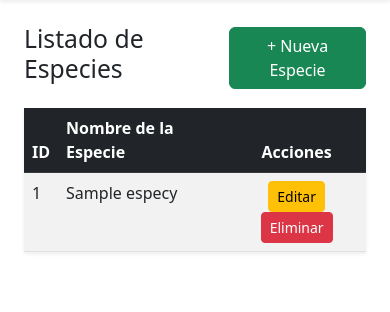
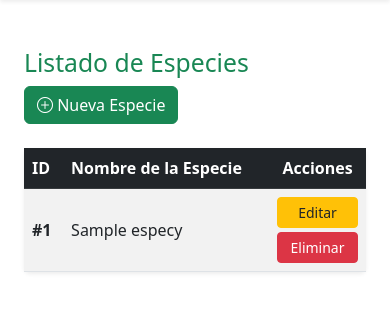
Before and after one commit to andrealuvjk/Proyecto-ReforestaSV, a Django app: page /inventarios/especies/ in a window 390 px wide. Shown: the part 58-370 px from the top of the page. Run offline with Django 5.2, Linux system fonts and the light colour scheme; tables that the repository leaves empty hold one stand-in row (values such as "Sample post").

Commit message:
corrigiendo responsive en especie

```diff
--- a/inventarios/templates/especies/especie_list.html
+++ b/inventarios/templates/especies/especie_list.html
@@ -1,43 +1,48 @@
 {% extends "base.html" %}
 
 {% block content %}
-<div class="container mt-4">
-    <div class="d-flex justify-content-between align-items-center mb-3">
-        <h2>Listado de Especies</h2>
-        <a href="{% url 'inventarios:especie_crear' %}" class="btn btn-success">
-            + Nueva Especie
+<div class="container py-4">
+    <!-- Cabecera adaptativa para pantallas pequeñas y grandes -->
+    <div class="d-flex flex-column flex-sm-row justify-content-between align-items-start align-items-sm-center mb-4 gap-2">
+        <h2 class="text-success m-0">Listado de Especies</h2>
+        <a href="{% url 'inventarios:especie_crear' %}" class="btn btn-success"><i class="bi bi-plus-circle"></i>
+             Nueva Especie
         </a>
     </div>
 
-
-    <table class="table table-striped table-hover shadow-sm">
+    <!-- Tabla envuelta en tarjeta con sombra y responsive horizontal -->
+    {% if especies %}
+    <div class="card shadow-sm border-0">
+        <div class="table-responsive">
+            <table class="table table-striped table-hover align-middle mb-0">
                 <thead class="table-dark">
                     <tr>
-                <th>ID</th>
-                <th>Nombre de la Especie</th>
-                <th class="text-center">Acciones</th>
+                        <th scope="col">ID</th>
+                        <th scope="col">Nombre de la Especie</th>
+                        <th scope="col" class="text-center">Acciones</th>
                     </tr>
                 </thead>
                 <tbody>
                     {% for especie in especies %}
                     <tr>
-                <td>{{ especie.id }}</td>
+                        <td class="fw-bold">#{{ especie.id }}</td>
                         <td>{{ especie.nombre }}</td>
                         <td class="text-center">
-                    <a href="{% url 'inventarios:especie_editar' especie.id %}"
-                        class="btn btn-warning btn-sm">Editar</a>
-
-                    <a href="{% url 'inventarios:especie_eliminar' especie.id %}"
-                        class="btn btn-danger btn-sm">Eliminar</a>
-
+                            <div class="d-flex flex-column flex-sm-row justify-content-center gap-1">
+                                <a href="{% url 'inventarios:especie_editar' especie.id %}" class="btn btn-sm btn-warning text-dark">Editar</a>
+                                <a href="{% url 'inventarios:especie_eliminar' especie.id %}" class="btn btn-sm btn-danger">Eliminar</a>
+                            </div>
                         </td>
-            </tr>
-            {% empty %}
-            <tr>
-                <td colspan="3" class="text-center">No hay especies registradas.</td>
                     </tr>
                     {% endfor %}
                 </tbody>
             </table>
         </div>
+    </div>
+    {% else %}
+    <div class="alert alert-warning text-center shadow-sm p-4" role="alert">
+        No hay especies registradas.
+    </div>
+    {% endif %}
+</div>
 {% endblock %}
```
Lines whose indentation alone changed are shown as unchanged.
